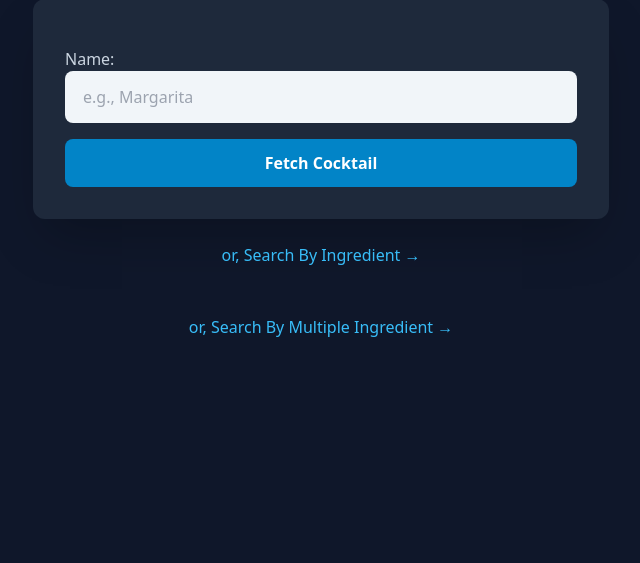
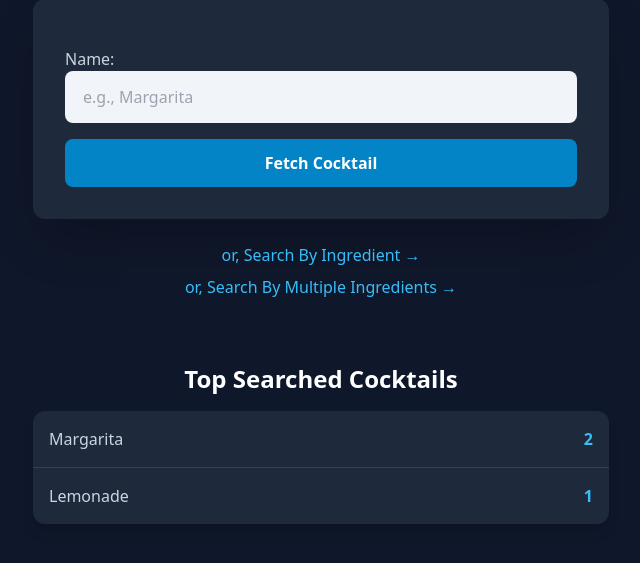
Before and after one commit to Tushnamaitty/Tushnamaitty_DJANGO_UCInterview, a Django app: page /cocktails/name in a window 1280 px wide. Shown: the part 165-728 px from the top of the page, without its empty margins (319-959 px from the left). Run offline with Django 5.2, Linux system fonts and the light colour scheme; data comes from the database, SQL or seed files in the repository; both versions use the stored data as it was after the commit; some libraries are stand-ins or nearby versions.

Commit message:
Done with the Bonus Tasks

```diff
--- a/bartender/bartender/urls.py
+++ b/bartender/bartender/urls.py
@@ -15,9 +15,11 @@ Including another URLconf
     2. Add a URL to urlpatterns:  path('blog/', include('blog.urls'))
 """
 from django.contrib import admin
-from django.urls import path,include
+from django.urls import path, include
+from django.views.generic import RedirectView
 
 urlpatterns = [
+    path('', RedirectView.as_view(url='/cocktails/name', permanent=False)),
     path('admin/', admin.site.urls),
     path('cocktails/', include('cocktails.urls')),
 ]
--- a/bartender/cocktails/models.py
+++ b/bartender/cocktails/models.py
@@ -1,11 +1,6 @@
 from django.db import models
-'''
 class CocktailSearch(models.Model):
-    name = models.CharField(max_length=200,primary_key=True)
-    count = models.IntegerField(default=1)
-    class Meta:
-        ordering = ['-search_count', 'name']
-
+    name = models.CharField(max_length=100, unique=True)
+    search_count = models.IntegerField(default=0)
     def __str__(self):
-       f" name: {self.name} has {self.count} searches"
-# Create your models here.'''
+        return f"{self.name} ({self.search_count})"
--- a/bartender/cocktails/templates/cocktails/index.html
+++ b/bartender/cocktails/templates/cocktails/index.html
@@ -9,67 +9,52 @@
 <body class="bg-slate-900 text-slate-300 font-sans">
 
     <div class="container mx-auto p-4 sm:p-6 lg:p-8">
-
         <div class="text-center mb-10">
             <h1 class="text-4xl sm:text-5xl font-bold text-white mb-4">
                 Cocktail Info Search
             </h1>
             <p class="text-lg text-slate-400">Find recipes and details for your favorite drinks.</p>
         </div>
-
         <div class="max-w-xl mx-auto mb-12">
             <div class="bg-slate-800 p-6 sm:p-8 rounded-xl shadow-2xl">
                 <form method="post" class="space-y-4">
                     {% csrf_token %}
-
-                    {{form.as_p}}
-
+                    {{ form.as_p }}
                     <button type="submit" class="w-full bg-sky-600 hover:bg-sky-700 text-white font-bold py-3 px-4 rounded-lg focus:outline-none focus:ring-4 focus:ring-sky-400/50 transition-transform duration-300 ease-in-out hover:scale-105">
                         Fetch Cocktail
                     </button>
                 </form>
             </div>
-             <div class="text-center mt-6">
-                <a href="{% url 'ing_list' %}" class="inline-block text-sky-400 hover:text-sky-300 transition-colors">
+            <div class="text-center mt-6 space-y-2">
+                <a href="{% url 'ing_list' %}" class="block text-sky-400 hover:text-sky-300 transition-colors">
                     or, Search By Ingredient &rarr;
+                </a>
+                <a href="{% url 'multiple_ingredients' %}" class="block text-sky-400 hover:text-sky-300 transition-colors">
+                    or, Search By Multiple Ingredients &rarr;
                 </a>
             </div>
         </div>
-            <div class="text-center mt-6">
-                <a href="{% url 'multiple_ingredients' %}" class="inline-block text-sky-400 hover:text-sky-300 transition-colors">
-                    or, Search By Multiple Ingredient &rarr;
-                </a>
-            </div>
-    </div>
-
-
         {% if error_message %}
         <div class="max-w-4xl mx-auto mt-6 bg-red-900/50 border border-red-500 text-red-300 px-4 py-3 rounded-lg shadow-lg" role="alert">
             <p class="font-bold">Couldn't Find That</p>
             <p>{{ error_message }}</p>
         </div>
         {% endif %}
-
-        {% if data and data.drinks %}
+        {% if cocktails %}
         <div class="mt-12">
             <h2 class="text-3xl font-bold text-white text-center mb-8">Cocktail Details</h2>
-
             <div class="grid grid-cols-1 md:grid-cols-2 lg:grid-cols-3 gap-8">
-                    {% for item in data.drinks %}
+                {% for item in cocktails %}
                 <a href="{% url 'drinks_detail_view' item.idDrink %}" class="block group">
                     <div class="bg-slate-800 rounded-xl shadow-lg overflow-hidden h-full transform transition-all duration-300 ease-in-out group-hover:scale-105 group-hover:shadow-sky-500/20">
-
                         <img src="{{ item.strDrinkThumb }}" alt="{{ item.strDrink }} Image" class="w-full h-56 object-cover">
-
                         <div class="p-6">
                             <h3 class="text-2xl font-bold text-white mb-3">{{ item.strDrink }}</h3>
-
                             <div class="flex flex-wrap gap-2 mb-4">
                                 <span class="bg-sky-900/70 text-sky-300 text-xs font-semibold px-2.5 py-0.5 rounded-full">{{ item.strCategory }}</span>
                                 <span class="bg-indigo-900/70 text-indigo-300 text-xs font-semibold px-2.5 py-0.5 rounded-full">{{ item.strAlcoholic }}</span>
                                 <span class="bg-pink-900/70 text-pink-300 text-xs font-semibold px-2.5 py-0.5 rounded-full">{{ item.strGlass }}</span>
                             </div>
-
                             <p class="text-slate-400 leading-relaxed text-sm line-clamp-3">
                                 {{ item.strInstructions }}
                             </p>
@@ -80,6 +65,21 @@
             </div>
         </div>
         {% endif %}
+        {% if top_searches %}
+        <div class="mt-16 max-w-xl mx-auto">
+            <h2 class="text-2xl font-bold text-white mb-4 text-center">Top Searched Cocktails</h2>
+            <ul class="bg-slate-800 rounded-xl shadow-lg divide-y divide-slate-700">
+                {% for search in top_searches %}
+                <li class="flex justify-between items-center p-4 hover:bg-slate-700/50 transition">
+                    <span class="capitalize font-medium">{{ search.name }}</span>
+                    <span class="text-sky-400 font-bold">{{ search.search_count }}</span>
+                </li>
+                {% empty %}
+                <li class="p-4 text-slate-500">No searches yet</li>
+                {% endfor %}
+            </ul>
+        </div>
+        {% endif %}
 
     </div>
 
--- a/bartender/cocktails/templates/cocktails/ingredients.html
+++ b/bartender/cocktails/templates/cocktails/ingredients.html
@@ -32,6 +32,11 @@
              <div class="text-center mt-6">
                 <a href="{% url 'cocktail_list' %}" class="inline-block text-sky-400 hover:text-sky-300 transition-colors">
                     or, Search By Name &rarr;
+                </a>
+            </div>
+            <div class="text-center mt-6">
+                <a href="{% url 'multiple_ingredients' %}" class="inline-block text-sky-400 hover:text-sky-300 transition-colors">
+                    or, Search By Multiple Ingredients &rarr;
                 </a>
             </div>
         </div>
--- a/bartender/cocktails/urls.py
+++ b/bartender/cocktails/urls.py
@@ -1,9 +1,9 @@
 from django.urls import path
-from .views import cocktail_list,ing_list,drink_view,multiple_ingredients
+from .views import cocktail_list, ing_list, drink_view, multiple_ingredients
 
 urlpatterns = [
     path('name', cocktail_list, name='cocktail_list'),
     path('ingredients', ing_list, name='ing_list'),
-    path('multipleingredients',multiple_ingredients,name='multiple_ingredients'),
-    path('<str:drinkId>',drink_view,name='drinks_detail_view'),
+    path('multipleingredients', multiple_ingredients, name='multiple_ingredients'),
+    path('<str:drinkId>', drink_view, name='drinks_detail_view'),
 ]
--- a/bartender/cocktails/views.py
+++ b/bartender/cocktails/views.py
@@ -1,36 +1,41 @@
 from django.shortcuts import render
-
 from .forms import CocktailForm,IngridentForm,MultiForm
 import requests
-# Create your views here.
-
-
+from .models import CocktailSearch
 def cocktail_list(request):
-    data = None
+    cocktails = None
     error_message = None
-    print(request)
-    if(request.method == 'POST'):
-        query = CocktailForm(request.POST)
-        if query.is_valid():
-            q = query.cleaned_data['name']
-            api_url = f"https://www.thecocktaildb.com/api/json/v1/1/search.php?s={q}"
+    form = CocktailForm()
+    if request.method == 'POST':
+        form = CocktailForm(request.POST)
+        if form.is_valid():
+            cocktail_name = form.cleaned_data['name']
+            cocktail_obj, created = CocktailSearch.objects.get_or_create(
+                name=cocktail_name.lower()
+            )
+            cocktail_obj.search_count += 1
+            cocktail_obj.save()
+            api_url = f'https://www.thecocktaildb.com/api/json/v1/1/search.php?s={cocktail_name}'
             try:
                 response = requests.get(api_url)
                 response.raise_for_status()
                 data = response.json()
+
+                if data.get('drinks'):
+                    cocktails = data['drinks']
+                else:
+                    error_message = f"No cocktail found with the name '{cocktail_name}'."
+
             except requests.exceptions.RequestException as e:
                 error_message = f"API Error: {e}"
-    else:
-        query = CocktailForm()
-    print(query)
+    top_searches = CocktailSearch.objects.order_by('-search_count')
     context = {
-        'form': query,
-        'data': data,
+        'form': form,
+        'cocktails': cocktails,
         'error_message': error_message,
+        'top_searches': top_searches
     }
-
-    return render(request, 'cocktails/index.html', context)
-
+    return render(request, "cocktails/index.html", context)
 
 def ing_list(request):
     data = None
@@ -100,11 +105,3 @@ def drink_view(request,drinkId):
         'error_message': error_message,
     }
     return render(request,'cocktails/drinks.html',context)
-
-'''def most_searched(request):
-    if (request.method=='POST'):
-        drink=most_searched.objects.get(name=strDrink)
-        if drink==None:
-
-        object.count+=1
-        object.save()'''
```
Also changed, not shown: bartender/cocktails/templates/cocktails/multi.html (+9 -7 lines), bartender/cocktails/migrations/0001_initial.py (added), bartender/db.sqlite3. Lines whose indentation alone changed are shown as unchanged.
